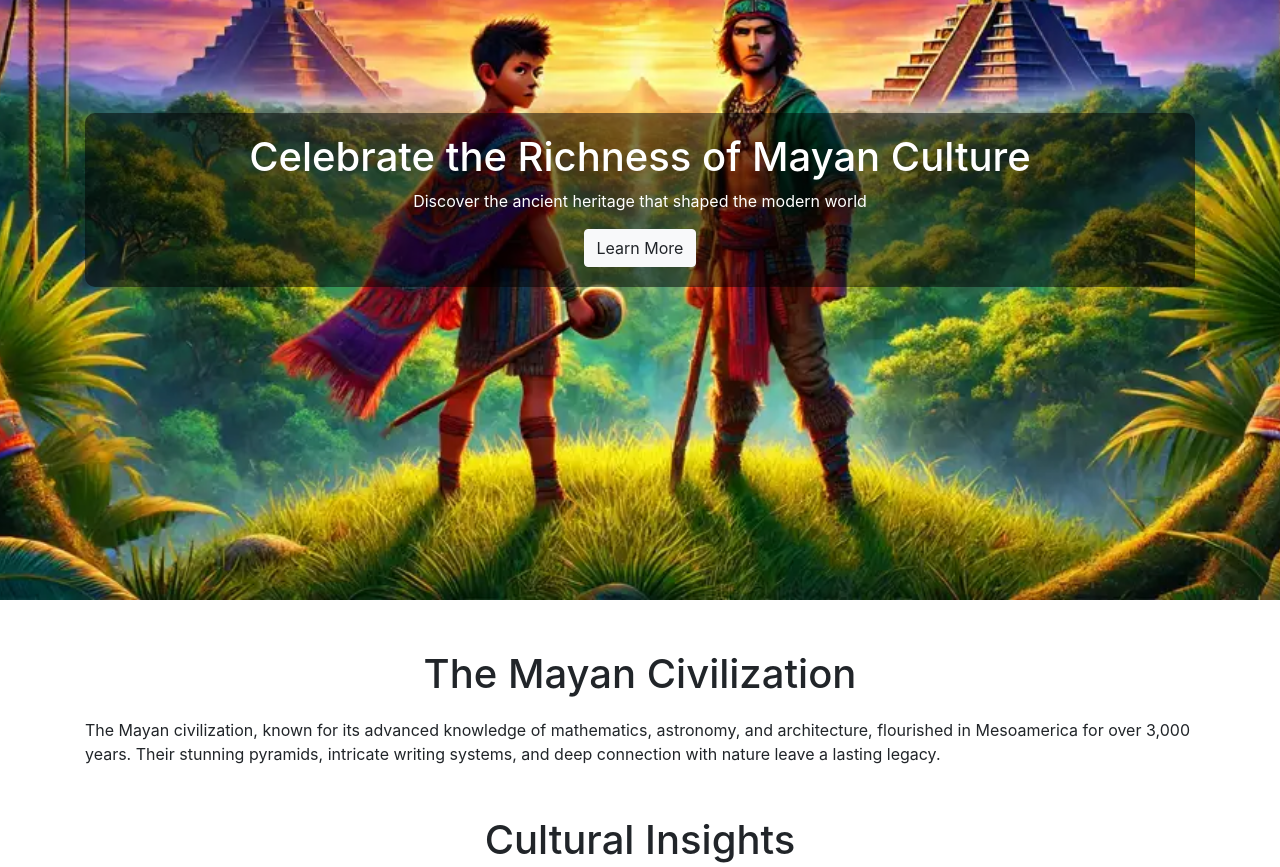
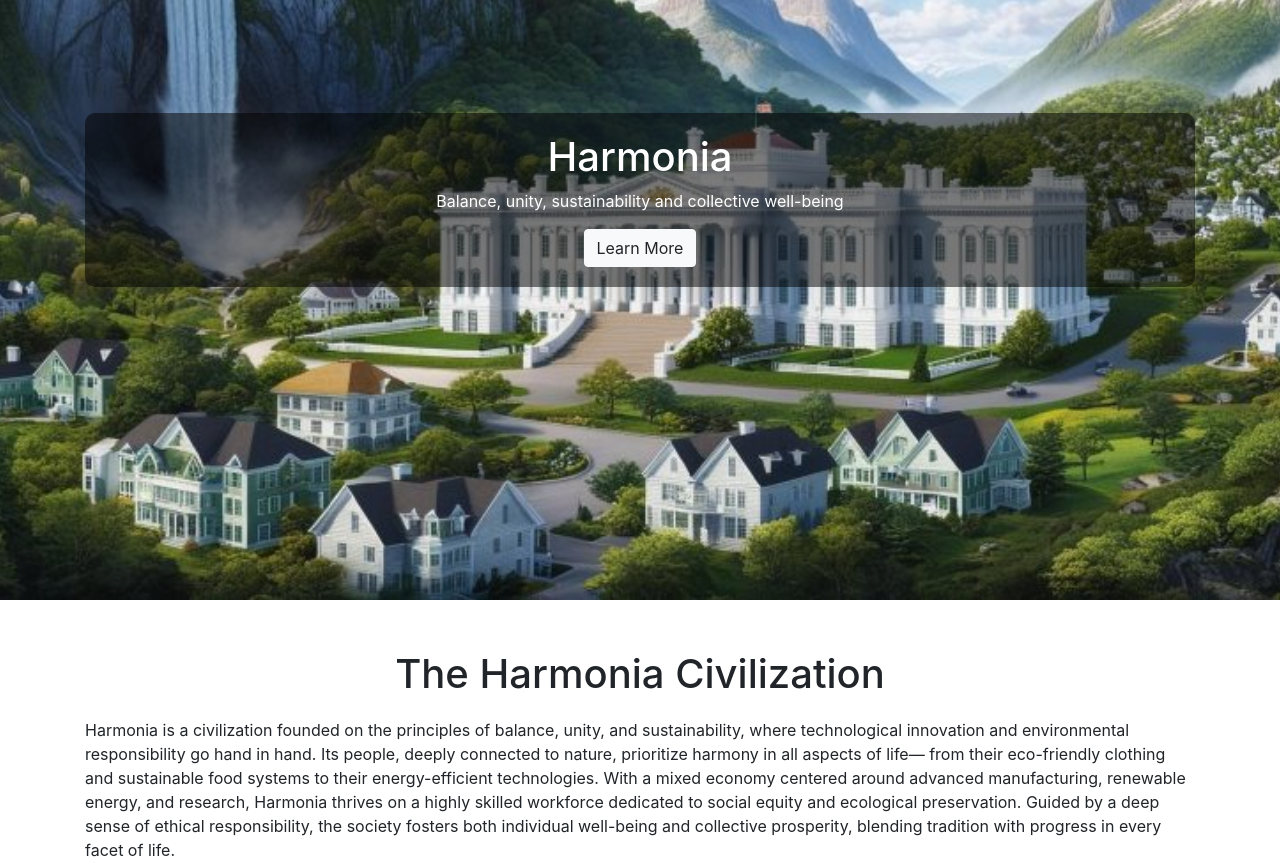
Before and after one commit to arrazola2099/arrazola2099.github.io, a plain HTML site: page harmonia/index.html in a window 1280 px wide. Shown: the part 200-1067 px from the top of the page. Drawn offline with nearby package versions, Linux system fonts and the light colour scheme.

Commit message:
Add Harmonia banner and summary of culture

```diff
--- a/harmonia/index.html
+++ b/harmonia/index.html
@@ -3,7 +3,7 @@
 <head>
   <meta charset="UTF-8">
   <meta name="viewport" content="width=device-width, initial-scale=1.0">
-  <title>Tribute to Mayan Culture</title>
+  <title>Harmonia</title>
   <!-- Bootstrap CSS -->
   <link href="https://stackpath.bootstrapcdn.com/bootstrap/4.5.2/css/bootstrap.min.css" rel="stylesheet">
   <!-- AOS CSS (for animations) -->
@@ -26,7 +26,7 @@
     }
     /* Additional custom styles */
     .hero-section {
-      background: url('images/mayan-hero.jpg') no-repeat center center;
+      background: url('images/harmonia-banner.jpg') no-repeat center center;
       background-size: cover;
       height: 100vh;
       color: white;
@@ -62,17 +62,22 @@
   <section class="hero-section d-flex align-items-center justify-content-center">
     <div class="container">
       <div class="hero-text-box">
-        <h1>Celebrate the Richness of Mayan Culture</h1>
-        <p>Discover the ancient heritage that shaped the modern world</p>
+        <h1>Harmonia</h1>
+        <p>Balance, unity, sustainability and collective well-being</p>
         <a href="#intro" class="btn btn-light" id="learn-more">Learn More</a>
       </div>
     </div>
   </section>
 
   <!-- Introduction Section -->
-  <div class="container my-5" id="intro" data-aos="fade-up" data-aos-duration="1000">
-    <h2 class="section-header">The Mayan Civilization</h2>
-    <p>The Mayan civilization, known for its advanced knowledge of mathematics, astronomy, and architecture, flourished in Mesoamerica for over 3,000 years. Their stunning pyramids, intricate writing systems, and deep connection with nature leave a lasting legacy.</p>
+  <div class="container my-5" id="intro">
+    <h2 class="section-header">The Harmonia Civilization</h2>
+    <p>
+      Harmonia is a civilization founded on the principles of balance, unity, and sustainability, where technological innovation and environmental responsibility go hand in hand.
+      Its people, deeply connected to nature, prioritize harmony in all aspects of life— from their eco-friendly clothing and sustainable food systems to their energy-efficient technologies.
+      With a mixed economy centered around advanced manufacturing, renewable energy, and research, Harmonia thrives on a highly skilled workforce dedicated to social equity and ecological preservation.
+      Guided by a deep sense of ethical responsibility, the society fosters both individual well-being and collective prosperity, blending tradition with progress in every facet of life.
+    </p>
   </div>
 
   <!-- Cultural Insights Section -->
```
Also changed, not shown: harmonia/images/harmonia-banner.jpg (added).
